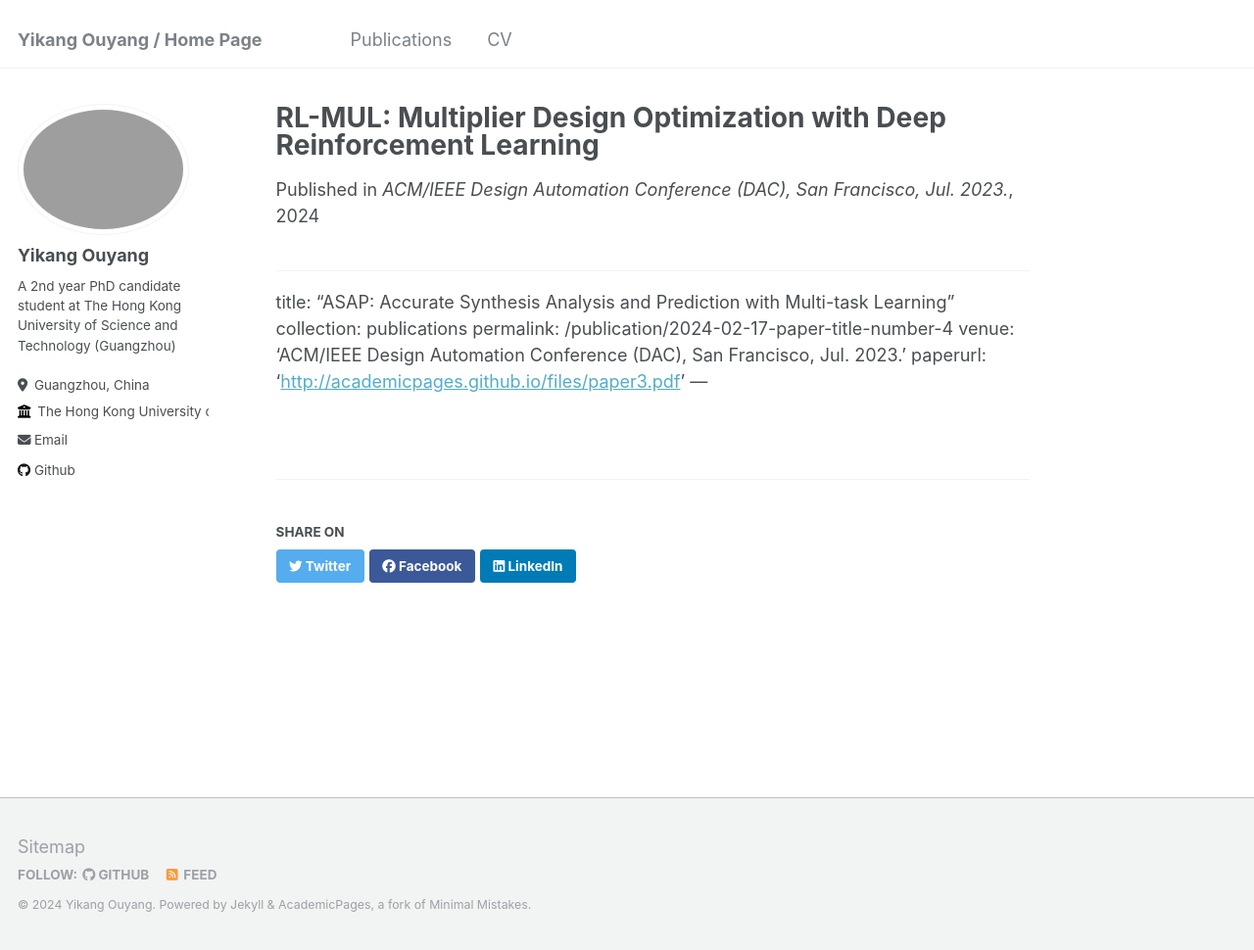
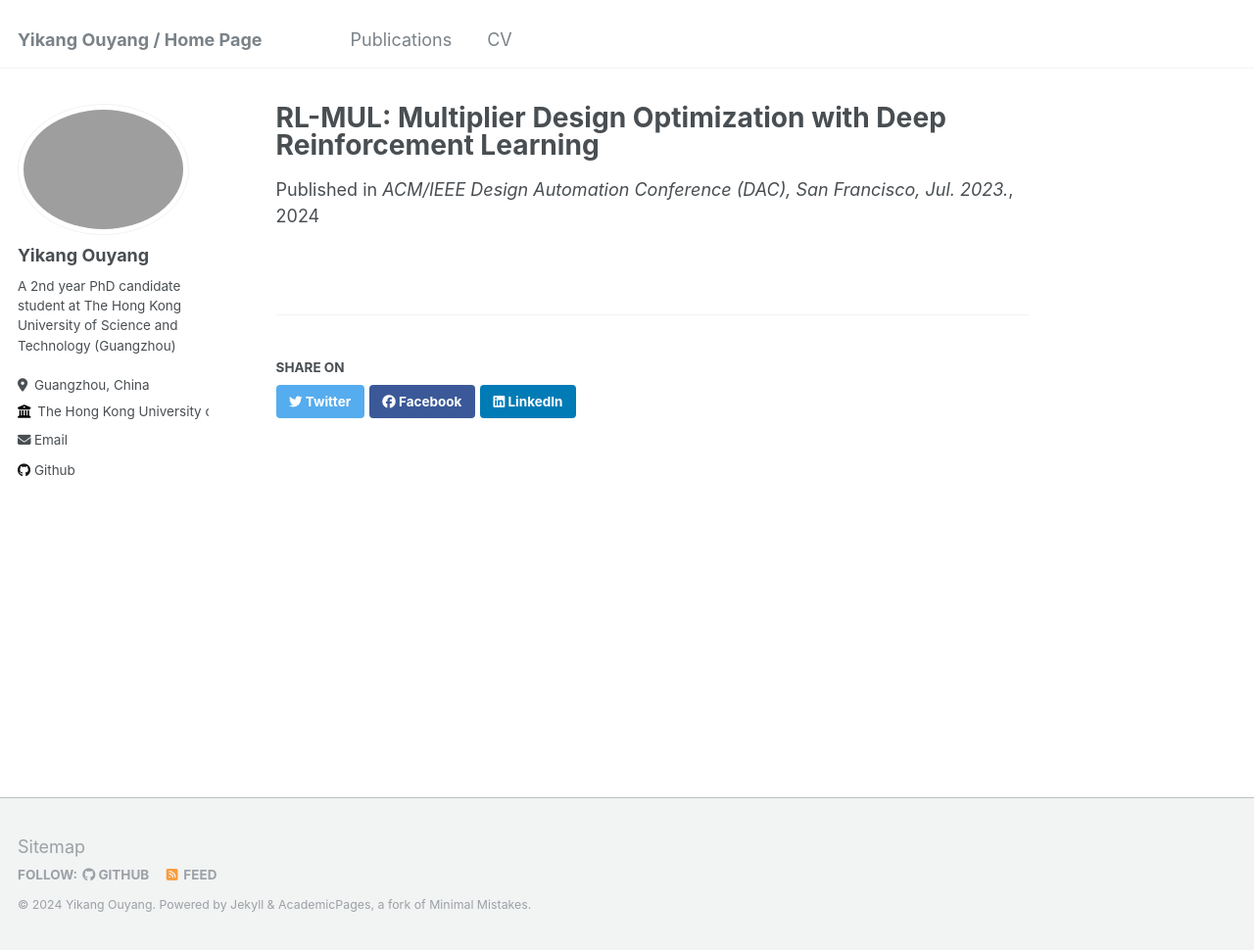
Before and after one commit to YiKangOY/YiKangOY.github.io, a Jekyll site: the page built from _publications/2024-02-17-paper-title-number-4.md, in a window 1280 px wide and 970 px high. Shown: the whole window at 98% size. Built offline with Jekyll 4.4.1, drawn with Linux system fonts in a browser that asks for light colours.

Commit message:
Update 2024-02-17-paper-title-number-4.md

```diff
--- a/_publications/2024-02-17-paper-title-number-4.md
+++ b/_publications/2024-02-17-paper-title-number-4.md
@@ -5,11 +5,3 @@ permalink: /publication/2024-02-17-paper-title-number-4
 venue: 'ACM/IEEE Design Automation Conference (DAC), San Francisco, Jul. 2023.'
 paperurl: '[http://academicpages.github.io/files/paper3.pdf](https://ieeexplore.ieee.org/document/10247941)'
 ---
-
----
-title: "ASAP: Accurate Synthesis Analysis and Prediction with Multi-task Learning"
-collection: publications
-permalink: /publication/2024-02-17-paper-title-number-4
-venue: 'ACM/IEEE Design Automation Conference (DAC), San Francisco, Jul. 2023.'
-paperurl: '[http://academicpages.github.io/files/paper3.pdf](https://ieeexplore.ieee.org/document/10247941)'
----
```
